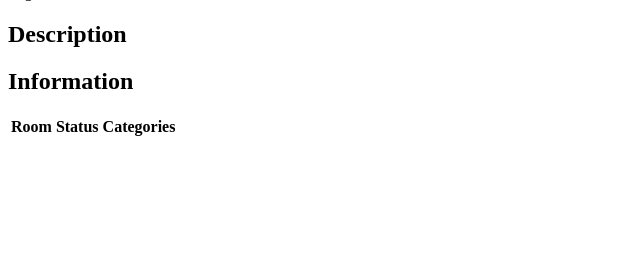
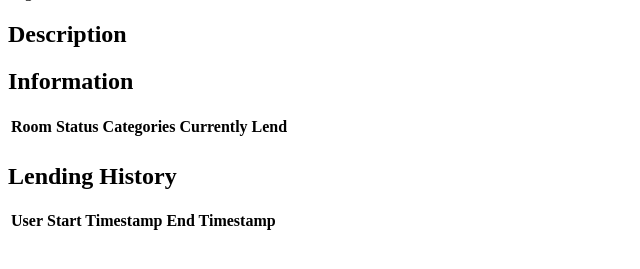
Before and after one commit to fpwg/Q2Datenbankprojekt, a Python web app: template app/templates/inventoryobject.html in a window 1280 px wide. Shown: the part 133-402 px from the top of the page, without its empty margins (0-640 px from the left). Run offline with Jinja, Linux system fonts and the light colour scheme; the template is opened without the code that fills it, so the values that code supplies are empty.

Commit message:
currently lent/ currently lent to added to object information

```diff
--- a/app/routes.py
+++ b/app/routes.py
@@ -3,7 +3,7 @@ from app import app, db
 
 from app.forms import LoginForm, RegistrationForm, UserSettingsForm, OrganisationCreationForm
 
-from app.models import User, Organisation, Rank, InventoryObject
+from app.models import User, Organisation, Rank, InventoryObject, Lend_Objects
 from flask_login import current_user, login_user, logout_user, login_required
 from werkzeug.urls import url_parse
 
@@ -98,7 +98,9 @@ def inventoryobject(org_name, inv_id):
     organisation = Organisation.query.filter_by(name=org_name).first_or_404()
     inventoryobject = InventoryObject.query.get(inv_id)
 
-    return render_template('inventoryobject.html', inventoryobject=inventoryobject, organisation = organisation)
+    lending_history = Lend_Objects.query.filter_by(inventory_object_id=inventoryobject.id)
+
+    return render_template('inventoryobject.html', inventoryobject=inventoryobject, organisation = organisation, lending_history=lending_history)
 
 
 
--- a/app/templates/inventoryobject.html
+++ b/app/templates/inventoryobject.html
@@ -23,6 +23,7 @@
       <td>Room</td>
       <td>Status</td>
       <td>Categories</td>
+      <td>Currently Lend</td>
     </tr>
       <td>{{inventoryobject.room.name}}</td>
       <td>{{inventoryobject.status.name}}</td>
@@ -31,8 +32,23 @@
         {{category.name}} <br>
         {% endfor %}
       </td>
-    <tr>
+      <td>{{inventoryobject.currently_lend()}}
+  </table>
+
+  <h2>
+    Lending History
+  </h2>
+  <table>
+    <tr style="font-weight: bold;">
+      <td>User</td>
+      <td>Start Timestamp</td>
+      <td>End Timestamp</td>
     </tr>
+    {% for lend in lending_history %}
+      <td><a href="{{ url_for('user', username=lend.user.username) }}">{{ lend.user.username }}</a></td>
+      <td>{{ lend.start_timestamp }}</td>
+      <td>{{ lend.end_timestamp }}</td>
+    {% endfor %}
   </table>
 
 
```
Also changed, not shown: app/templates/organisation.html (+8 -0 lines).
